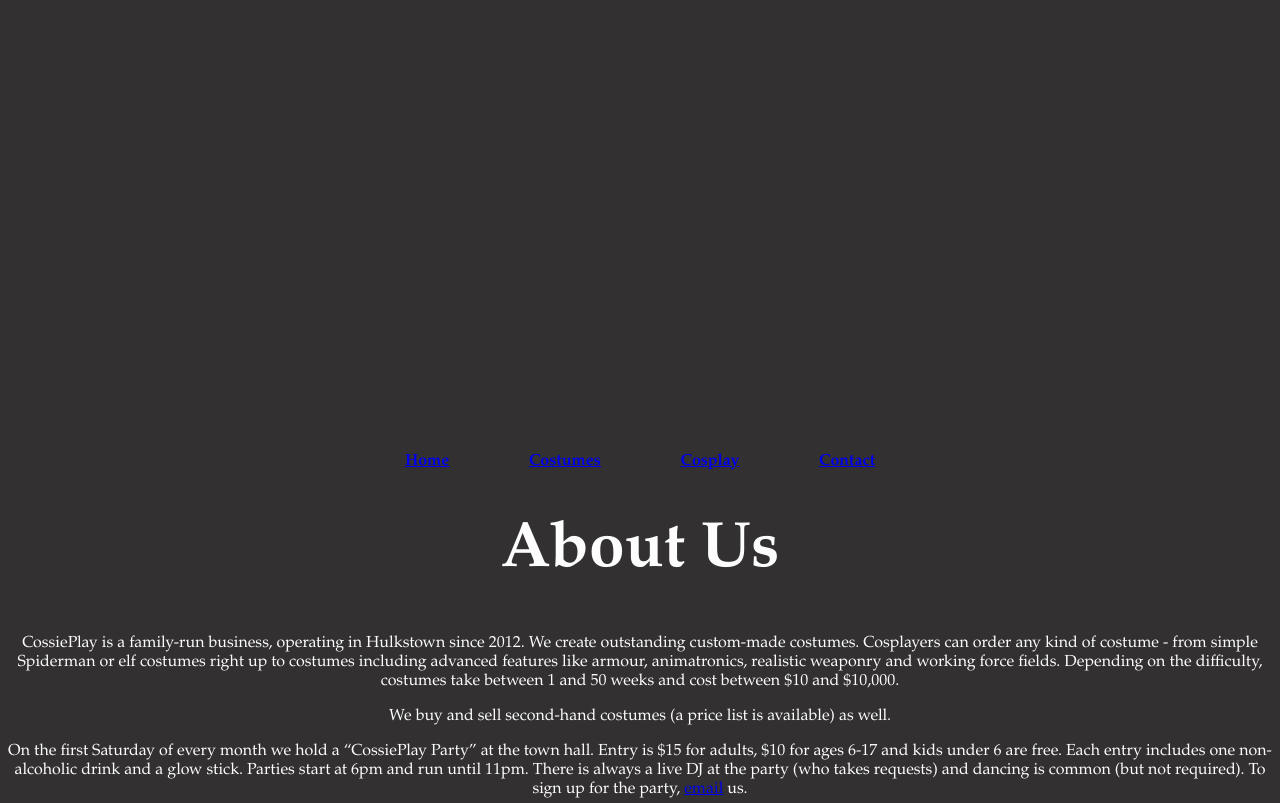
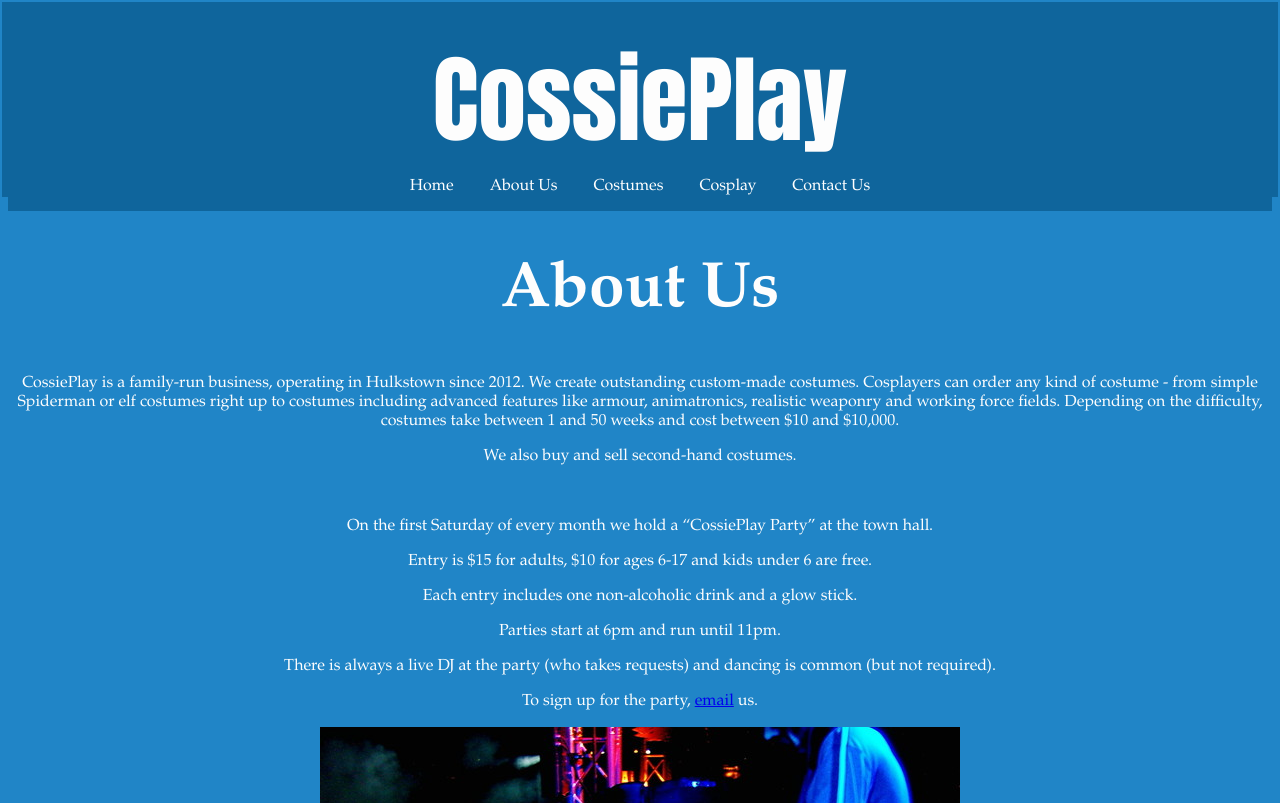
Before and after one commit to ElisabethLjonesOlsen/CP1406-Assignment-1, a plain HTML site: page about.html in a window 1280 px wide. Shown: the top 803 px of the page. Drawn offline with Linux system fonts and the light colour scheme.

Commit message:
My actual assignment

```diff
--- a/about.html
+++ b/about.html
@@ -2,19 +2,34 @@
 <html>
 <head>
 <meta charset="utf-8">
-<title>about.html</title>
+<title>About Cossieplay</title>
 <link href="mainstyle.css" rel="stylesheet" type="text/css">
 </head>
 
 <body>
-<header></header>
-<h4><a href="index.html">Home</a>  <a href="costume.html">Costumes</a> <a href="cosplay.html">Cosplay</a> <a href="contact.html">Contact</a></h4>
+<header>
+<h1>CossiePlay</h1>
+<ul>
+<li><a href="index.html">Home</a></li>
+<li><a href="about.html">About Us</a></li>
+<li><a href="costume.html">Costumes</a></li>
+<li><a href="cosplay.html">Cosplay</a></li>
+<li><a href="contact.html">Contact Us</a></li>
+</ul>
+</header>
+
 <h1>About Us</h1>
 <p>CossiePlay  is a family-run business, operating in Hulkstown since 2012. We create  outstanding custom-made costumes. Cosplayers can order any kind of costume - from  simple Spiderman or elf costumes right up to costumes including advanced  features like armour, animatronics, realistic weaponry and working force  fields. Depending on the difficulty, costumes take between 1 and 50 weeks and  cost between $10 and $10,000.<br>
 </p>
-<p>We buy and sell second-hand costumes (a price list is  available) as well.<br>
-  </p>
-<p>On the first Saturday of every month we hold a &ldquo;CossiePlay  Party&rdquo; at the town hall. Entry is $15 for adults, $10 for ages 6-17 and kids  under 6 are free. Each entry includes one non-alcoholic drink and a glow stick.  Parties start at 6pm and run until 11pm. There is always a live DJ at the party  (who takes requests) and dancing is common (but not required). To sign up for the party, <a href="contact.html">email</a> us. </p>
+<p>We also buy and sell second-hand costumes.</p>
+<p><br>
+</p>
+<p>On the first Saturday of every month we hold a &ldquo;CossiePlay  Party&rdquo; at the town hall. </p>
+<p>Entry is $15 for adults, $10 for ages 6-17 and kids  under 6 are free. </p>
+<p>Each entry includes one non-alcoholic drink and a glow stick.  </p>
+<p>Parties start at 6pm and run until 11pm. </p>
+<p>There is always a live DJ at the party  (who takes requests) and dancing is common (but not required). </p>
+<p>To sign up for the party, <a href="contact.html">email</a> us. </p>
 <p><img src="party-1506740-640x480.jpg" width="640" height="480" alt=""/></p>
 <p>&nbsp;</p>
 <h3>If you want to join our parties, you have to follow these guidelines:</h3>
--- a/mainstyle.css
+++ b/mainstyle.css
@@ -1,13 +1,13 @@
 @charset "utf-8";
 body {
-	background-color: #323030;
+	background-color: #2085C7;
 	color: #FDFDFD;
 	font-family: Baskerville, "Palatino Linotype", Palatino, "Century Schoolbook L", "Times New Roman", serif;
 	font-size: medium;
 	text-align: center;
 }
 footer {
-	background-color: #000000;
+	background-color: #0F659C;
 	margin-top: 0px;
 	margin-right: 0px;
 	margin-bottom: 0px;
@@ -17,18 +17,6 @@ footer {
 	padding-bottom: 80px;
 	padding-left: 80px;
 	text-align: left;
-}
-h4 {
-	padding-top: 0px;
-	padding-right: 0px;
-	padding-bottom: 0px;
-	padding-left: 0px;
-	margin-top: 8px;
-	margin-right: 8px;
-	margin-bottom: 8px;
-	margin-left: 8px;
-	word-spacing: 2cm;
-
 }
 
 
@@ -41,30 +29,65 @@ h2 {
 
 }
 
-header {
-	background-image: url(devils-570861_1280.jpg);
-	padding-top: 205px;
-	padding-right: 205px;
-	padding-bottom: 205px;
-	padding-left: 205px;
-	color: #BF0003;
+header h1 {
 	font-style: normal;
 	font-weight: bolder;
-	font-size: 4rem;
-	text-align: left;
-	font-family: Gotham, "Helvetica Neue", Helvetica, Arial, sans-serif;
-	margin-top: 21px;
-	margin-right: 21px;
-	margin-bottom: 21px;
-	margin-left: 21px;
+	font-size: 6rem;
+	text-align: center;
+	font-family: Impact, Haettenschweiler, "Franklin Gothic Bold", "Arial Black", sans-serif;
+	background-color: #0F659C;
+	padding-top: 25px;
+	padding-right: 25px;
+	padding-bottom: 25px;
+	padding-left: 25px;
+	margin-top: -6px;
+	margin-right: -6px;
+	margin-bottom: -34px;
+	margin-left: -6px;
+}
+
+header ul {
+	list-style-type: none;
+	margin: 0;
+	padding-top: 0px;
+	padding-right: 0px;
+	padding-left: 0px;
+	padding-bottom: 0px;
+	overflow: hidden;
+	background-color: #0F659C;
+}
+
+header ul li {
+    display: inline-block;
 
 }
+
+header li a {
+    display: block;
+    color: white;
+    text-align: center;
+    padding: 14px 16px;
+    text-decoration: none;
+}
+
+ul li a {
+	height: 20px;
+	margin: 0px;
+	border-left:#2085C7;
+}
+ul li a:hover {
+	color:#2085C7;
+}
+
+
 h1 {
 	text-align: center;
 	font-size: 4rem;
 
 }
+
+
 a:hover {
-	color:black;
+	color:#0F659C;
 
 }
```
Also changed, not shown: contact.html (+12 -5 lines), cosplay.html (+12 -3 lines), costume.html (+12 -3 lines), index.html (+16 -13 lines), plan.html (+1 -1 lines), SallyRogers.jpg (added), SteveRogers.jpg (added), alice-in-wonderland-872612_1280.jpg (added), book-fair-678264_1280.jpg (added), boromir-4-1478698.jpg (added), devils-570861_1280.jpg (added), olaf-630522_1280.jpg (added), party-1506740-640x480.jpg (added), sewing-hands-1418016.jpg (added), 3 more files.
